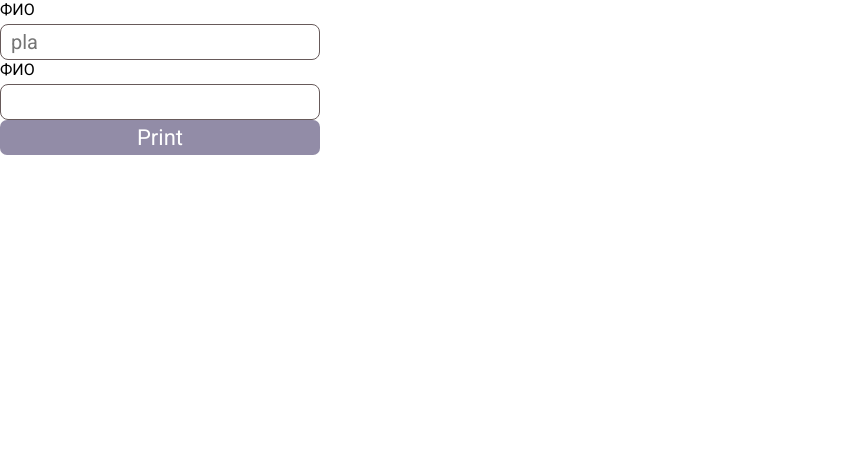
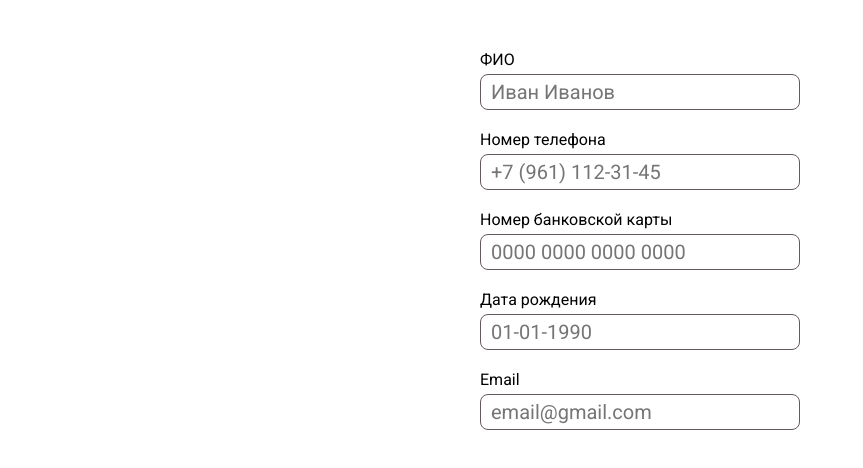
Before and after one commit to Artem2001S/react-form, a React (Create React App) app: page / in a window 1280 px wide. Shown: the top 468 px of the page, without its empty margins (0-863 px from the left). Built offline with nearby package versions, Linux system fonts and the light colour scheme.

Commit message:
feat: add Form component

```diff
--- a/src/App.js
+++ b/src/App.js
@@ -1,13 +1,53 @@
-import React from 'react';
-import Input from './components/Input/Input';
-import Button from './components/Button/Button';
+import React, { useState } from 'react';
+import Form from './components/Form/Form';
 
 function App() {
+  const inputs = [
+    {
+      name: 'user-name',
+      label: 'ФИО',
+      placeholder: 'Иван Иванов',
+      value: ''
+    },
+    {
+      name: 'user-phone',
+      label: 'Номер телефона',
+      placeholder: '+7 (961) 112-31-45',
+      value: ''
+    },
+    {
+      name: 'user-card',
+      label: 'Номер банковской карты',
+      placeholder: '0000 0000 0000 0000',
+      value: ''
+    },
+    {
+      name: 'user-date-of-birth',
+      label: 'Дата рождения',
+      placeholder: '01-01-1990',
+      value: ''
+    },
+    {
+      name: 'user-email',
+      label: 'Email',
+      placeholder: 'email@gmail.com',
+      value: ''
+    },
+  ];
+
+  const [inputValues, setInputValues] = useState(inputs);
+
+  const handleChange = (event, inputName) => {
+    const newInputs = inputValues.map(inputObject => {
+      return inputObject.name === inputName ? { ...inputObject, value: event.target.value } : inputObject;
+    });
+    setInputValues(newInputs);
+
+  };
+
   return (
     <div>
-      <Input labelTitle="ФИО" name="name" placeholder="pla" />
-      <Input labelTitle="ФИО" name="name2" />
-      <Button disabled>Print</Button>
+      <Form inputs={inputs} inputChangeHandler={handleChange} />
     </div>
   );
 }
--- /dev/null
+++ b/src/components/Form/Form.jsx
@@ -0,0 +1,21 @@
+import React from 'react';
+import Input from '../Input/Input';
+import classes from './Form.module.scss';
+
+export default function Form({ inputs, inputChangeHandler }) {
+  return (
+    <form className={classes.Form}>
+      {inputs.map(input => (
+        <Input
+          key={input.name}
+          placeholder={input.placeholder}
+          name={input.name}
+          labelTitle={input.label}
+          onChange={e => {
+            inputChangeHandler(e, input.name);
+          }}
+        />
+      ))}
+    </form>
+  );
+}
--- /dev/null
+++ b/src/components/Form/Form.module.scss
@@ -0,0 +1,12 @@
+.Form {
+  display: flex;
+  flex-direction: column;
+  align-items: center;
+  justify-content: center;
+
+  padding: 50px 20px;
+
+  & input {
+    margin-bottom: 20px;
+  }
+}
```
